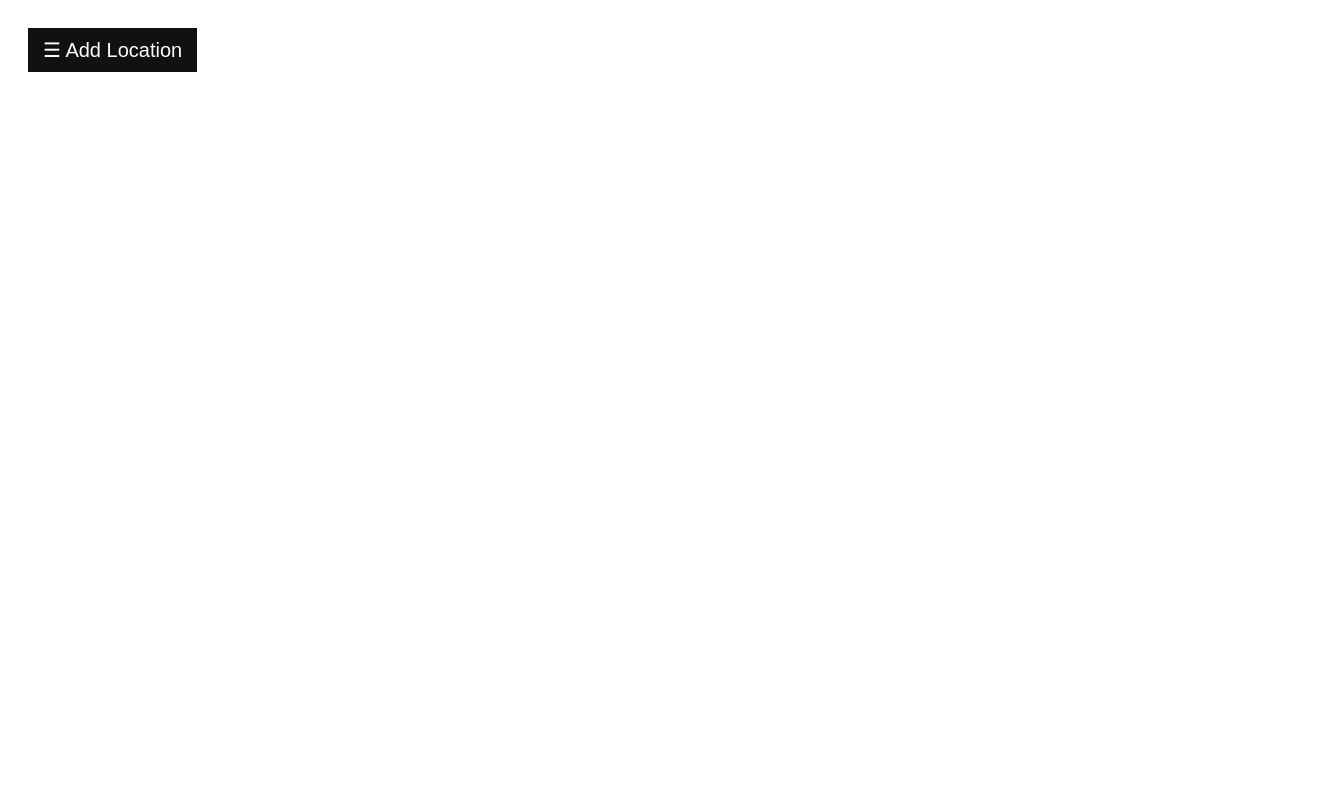
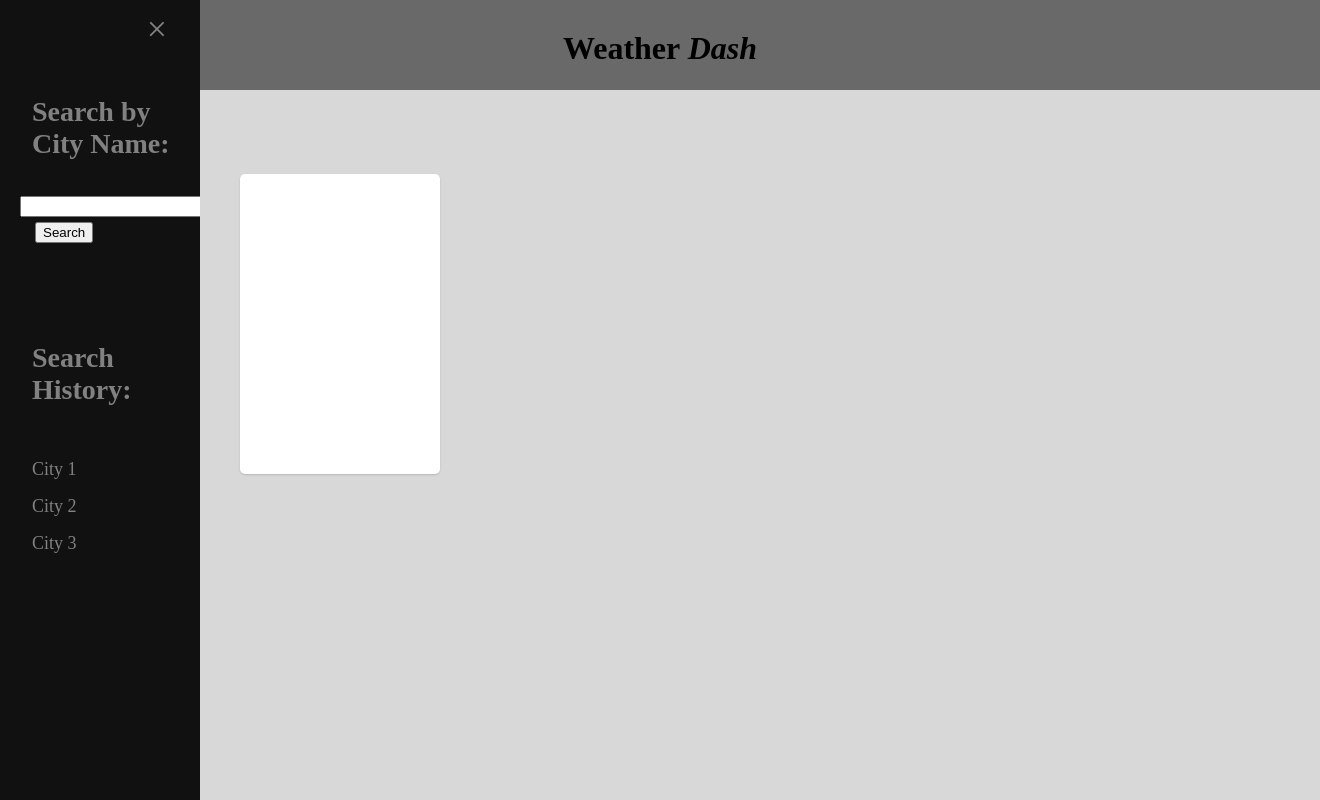
Before and after one commit to JaynewDee/Weather-Dash, a plain HTML site: page index.html in a window 1280 px wide. Shown: the whole page, 1320 px wide, since content can reach past the window. Drawn offline with nearby package versions, Linux system fonts and the light colour scheme.

Commit message:
Header and card formatting

```diff
--- a/index.html
+++ b/index.html
@@ -12,6 +12,11 @@
 </head>
 
 <body>
+     <header>
+          <div id="head-wrapper">
+               <h1 id="header-text">Weather <em>Dash</em> </h1>
+          </div>
+     </header>
      <div id="mySidebar" class="sidebar">
           <a href="javascript:void(0)" class="closebtn" onclick='closeNav()'>&times;</a>
           <h3>Search by <br> City Name:</h3>
@@ -22,13 +27,18 @@
           <br>
           <br>
           <br>
-          <a href="#">Services</a>
-          <a href="#">Clients</a>
-          <a href="#">Contact</a>
+          <h4>Search History:</h4>
+          <a href="#">City 1</a>
+          <a href="#">City 2</a>
+          <a href="#">City 3</a>
+     </div>
+     <!-- Expander button -->
+     <div id="main">
+          <button class="openbtn" onclick='openNav()'>&#9776; Add Location</button>
      </div>
 
-     <div id="main">
-          <button class="openbtn" onclick='openNav()'>&#9776; Add Location</button>
+     <div id="weather-wrapper">
+          <div class="weather-card"></div>
      </div>
 
 
@@ -39,7 +49,7 @@
 
      <script src="https://ajax.googleapis.com/ajax/libs/jquery/3.2.1/jquery.min.js"></script>
      <!-- <script defer src="materialize.js"></script> -->
-     <script src="native-js.js"></script>
+     <script src="native.js"></script>
 </body>
 
 </html>
--- a/native.js
+++ b/native.js
@@ -1,19 +1,20 @@
-
+// Sidebar variables
 const navClose = $(".closebtn");
 const sidebar = $('.sidebar');
 const main = $('#main');
+// Search form variables
+const searchFormEl = $('#searchform');
 
 
 
-
-/* Set the width of the sidebar to 250px and the left margin of the page content to 250px */
+/* Sets the width of the sidebar and the left margin of the page content */
 const openNav = function() {
      sidebar.css({ 'width': '200px'});
      main.css({ 'visibility': 'hidden'});
 
    }
 
-   /* Set the width of the sidebar to 0 and the left margin of the page content to 0 */
+   /* Set the width of the sidebar and the left margin of the page content */
 const closeNav = function() {
      sidebar.css({'width': '0px'});
      main.css({'visibility': 'visible'});
@@ -21,3 +22,7 @@ const closeNav = function() {
 
 $(".closebtn").click(closeNav());
 $(".openbtn").click(openNav());
+
+
+// OpenWeather API Key: 33596ed794152bc041c4e0f24c667630
+// Call Template: https://api.openweathermap.org/data/2.5/onecall?lat={lat}&lon={lon}&exclude={part}&appid={API key}
--- a/styles.css
+++ b/styles.css
@@ -1,3 +1,24 @@
+body {
+  margin: 0;
+  padding: 0;
+  background-color: rgb(216, 216, 216);
+}
+
+#head-wrapper {
+  height: 50px;
+  width: 100vw;
+  display: flex;
+  justify-content: center;
+  flex-flow: row nowrap;
+  background-color: #696969;
+  margin: 0;
+  padding: 20px;
+}
+
+#header-text {
+  margin: 10px auto;
+}
+
 /* The sidebar menu */
 .sidebar {
   display: flex;
@@ -23,9 +44,10 @@
   /* Place content 60px from the top */
   transition: 0.5s;
   /* 0.5 second transition effect to slide in the sidebar */
+  z-index: 2;
 }
 
-.sidebar h3 {
+.sidebar h3, .sidebar h4 {
   flex: 0 1 100%;
   padding: 8px 8px 8px 32px;
   text-decoration: none;
@@ -85,10 +107,52 @@
 }
 
 #searchform {
-  margin-left: 10px;
+  margin: 0 20px 0 20px;
 }
 #searchbtn {
-  margin: 5px 0 0 20px;
+  margin: 5px 0 0 15px;
+}
+
+#weather-wrapper {
+  display: flex;
+  flex-flow: row wrap;
+  justify-content: flex-start;
+  align-content: space-around;
+  margin-left: 240px;
+}
+
+.weather-card {
+  height: 300px;
+  width: 200px;
+  position: relative;
+  border-radius: 5px;
+  box-sizing: border-box;
+  box-shadow: 0 1px 2px rgba(0,0,0,0.15);
+  background-color: white;
+  -webkit-transition: all 0.6s cubic-bezier(0.165, 0.84, 0.44, 1);
+  transition: all 0.6s cubic-bezier(0.165, 0.84, 0.44, 1);
+}
+
+.weather-card::after {
+  border-radius: 7px;
+  position: absolute;
+  z-index: -1;
+  top: 0;
+  left: 0;
+  width: 100%;
+  height: 100%;
+  box-shadow: 0 5px 15px rgba(0,0,0,0.3);
+  opacity: 0;
+  transition: all 0.6s cubic-bezier(0.165, 0.84, 0.44, 1);
+  -webkit-transition: all 0.6s cubic-bezier(0.165, 0.84, 0.44, 1);
+}
+
+.weather-card:hover {
+  transform: scale(1.25, 1.25);
+  -webkit-transform: scale(1.25, 1.25);
+}
+.weather-card:hover::after {
+  opacity: 1;
 }
 
 
```
